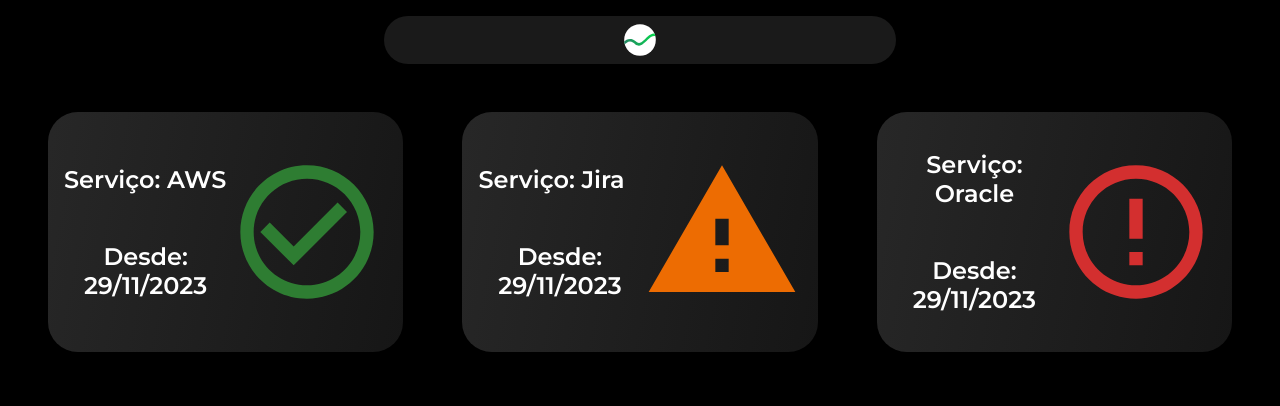
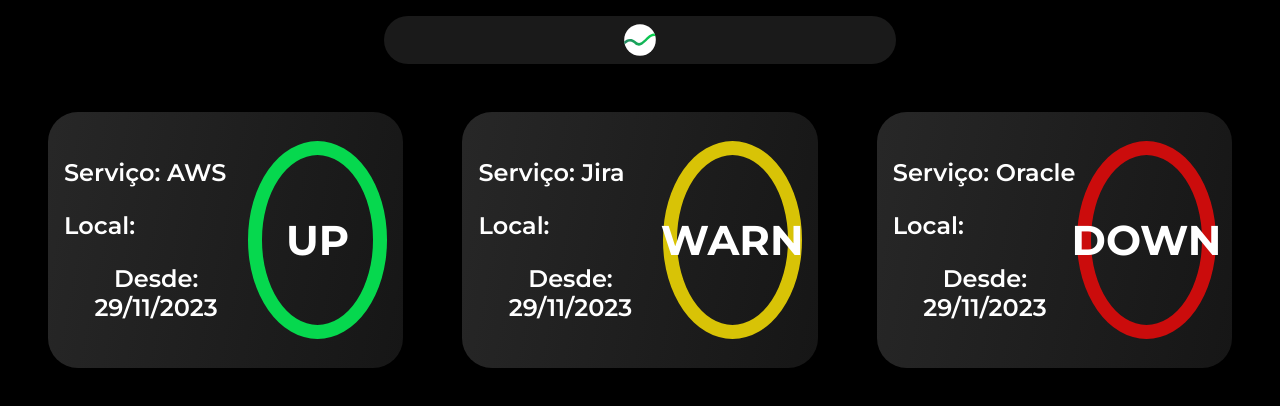
Before and after one commit to hackatonjefpicpay/frontend, a React (Create React App) app: page / in a window 1280 px wide. Shown: the top 406 px of the page. Built offline with nearby package versions, Linux system fonts and the light colour scheme; no server answers.

Commit message:
testing .env

```diff
--- /dev/null
+++ b/src/Components/IconCard/index.tsx
@@ -0,0 +1,30 @@
+import * as S from "./styles";
+
+interface IServiceIconCardProps {
+  value?: string;
+}
+const IconCard = ({ value }: IServiceIconCardProps) => {
+  if (value === "sucess") {
+    return (
+      <S.InfoBoxSucess>
+        <h1>UP</h1>
+      </S.InfoBoxSucess>
+    );
+  } else if (value === "warning") {
+    return (
+      <S.InfoBoxWarning>
+        <h1>WARN</h1>
+      </S.InfoBoxWarning>
+    );
+  } else if (value === "error") {
+    return (
+      <S.InfoBoxError>
+        <h1>DOWN</h1>
+      </S.InfoBoxError>
+    );
+  } else {
+    return <p>...</p>;
+  }
+};
+
+export { IconCard };
--- /dev/null
+++ b/src/Components/IconCard/styles.ts
@@ -0,0 +1,42 @@
+import styled from "styled-components";
+import { Box } from "@mui/material";
+
+export const InfoBoxSucess = styled(Box)`
+  width: 43%;
+  height: 88%;
+  border-radius: 100%;
+  border: 14px solid #06D84E;
+  padding: 1rem 3rem;
+  display: flex;
+  flex-direction: column;
+  align-items: center;
+  justify-content: center;
+  color: white;
+  font-size: 1.3rem;
+`;
+export const InfoBoxWarning = styled(Box)`
+  width: 43%;
+  height: 88%;
+  border-radius: 100%;
+  border: 14px solid #D8C306;
+  padding: 1rem 3rem;
+  display: flex;
+  flex-direction: column;
+  align-items: center;
+  justify-content: center;
+  color: white;
+  font-size: 1.3rem;
+`;
+export const InfoBoxError = styled(Box)`
+  width: 43%;
+  height: 88%;
+  border-radius: 100%;
+  border: 14px solid #CB0C0C;
+  padding: 1rem 3rem;
+  display: flex;
+  flex-direction: column;
+  align-items: center;
+  justify-content: center;
+  color: white;
+  font-size: 1.3rem;
+`;
--- a/src/Components/ServiceMainCard/index.tsx
+++ b/src/Components/ServiceMainCard/index.tsx
@@ -1,30 +1,36 @@
 import * as S from "./styles";
 
-import CheckCircleOutlineIcon from "@mui/icons-material/CheckCircleOutline";
-import ErrorOutlineIcon from "@mui/icons-material/ErrorOutline";
-import ReportProblemIcon from "@mui/icons-material/ReportProblem";
+import { IconCard } from "../IconCard";
 
 interface IServiceMainCardProps {
   serviceName?: string;
+  place?: string;
   status?: number;
 }
 
-const ServiceMainCard = ({ serviceName, status }: IServiceMainCardProps) => {
+const ServiceMainCard = ({
+  serviceName,
+  status,
+  place,
+}: IServiceMainCardProps) => {
+  const oracleUrl = process.env.REACT_APP_ORACLE_API_URL;
+
+  console.log(oracleUrl);
+
   return (
     <>
       <S.CardContainer>
         <S.ServiceInfoContainer>
           <S.ServiceStatus>Serviço: {serviceName}</S.ServiceStatus>
+          <S.ServiceStatus>Local: {place}</S.ServiceStatus>
           <S.ServiceStatus>Desde: {"29/11/2023"}</S.ServiceStatus>
         </S.ServiceInfoContainer>
         {status === 1 ? (
-          <CheckCircleOutlineIcon sx={{ fontSize: "10rem" }} color="success" />
+          <IconCard value={"sucess"} />
         ) : status === 2 ? (
-          <ReportProblemIcon sx={{ fontSize: "10rem" }} color="warning" />
+          <IconCard value={"warning"} />
         ) : (
-          status === 3 && (
-            <ErrorOutlineIcon sx={{ fontSize: "10rem" }} color="error" />
-          )
+          status === 3 && <IconCard value={"error"} />
         )}
       </S.CardContainer>
     </>
--- a/src/Components/ServiceMainCard/styles.ts
+++ b/src/Components/ServiceMainCard/styles.ts
@@ -2,7 +2,7 @@
 import { Box } from "@mui/material";
 
 export const CardContainer = styled(Box)`
-  height: 15rem;
+  height: 17rem;
   width: 30%;
   background: var(
     --gradient,
@@ -13,13 +13,17 @@
   display: flex;
   align-items: center;
   justify-content: space-between;
+
+  @media screen and (max-width: 1780px) {
+    height: 16rem;
+  }
 `;
 
 export const ServiceInfoContainer = styled(Box)`
   display: flex;
   flex-direction: column;
   align-items: flex-start;
-  gap: 3rem;
+  gap: 1.5rem;
 `;
 
 export const ServiceStatus = styled("p")`
--- a/src/Pages/Dashboard/index.tsx
+++ b/src/Pages/Dashboard/index.tsx
@@ -1,6 +1,4 @@
 import dependencies from "../../dependencies";
-import {LineChart} from "../../Components/lineChart";
-import { Log } from "../../Components/log";
 import * as S from "./style";
 import { NavBar } from "../../Components/NavBar";
 import { ServiceMainCard } from "../../Components/ServiceMainCard";
@@ -9,14 +7,17 @@
 const servicesList = [
   {
     name: "AWS",
+    place: "São Paulo",
     status: 1,
   },
   {
     name: "Jira",
+    place: "São Paulo",
     status: 2,
   },
   {
     name: "Oracle",
+    place: "São Paulo",
     status: 3,
   },
 ];
--- /dev/null
+++ b/src/Pages/TesteUrls/index.tsx
@@ -0,0 +1,9 @@
+const Teste = () => {
+  return (
+    <>
+      <h1>ORACLE: {process.env.REACT_APP_ORACLE_API_URL}</h1>
+    </>
+  );
+};
+
+export { Teste };
--- a/src/dependencies.ts
+++ b/src/dependencies.ts
@@ -1,6 +1,6 @@
 import React from "react";
 import axios from "axios";
 import moment from "moment";
-import { Grid } from "@mui/material";
+import { Grid, Button } from "@mui/material";
 
-export default { React, axios, moment, Grid };
+export default { React, axios, moment, Grid, Button };
--- a/src/router.tsx
+++ b/src/router.tsx
@@ -1,11 +1,13 @@
 import { BrowserRouter as Router, Route, Routes } from "react-router-dom";
 import { Dashboard } from "./Pages/Dashboard";
+import { Teste } from "./Pages/TesteUrls";
 
 const AppRouter = () => {
   return (
     <Router basename="/">
       <Routes>
         <Route path="/" element={<Dashboard />} />
+        <Route path="/teste" element={<Teste />} />
       </Routes>
     </Router>
   );
```
Also changed, not shown: src/Components/lineChart.tsx (deleted, +0 -49 lines), src/Components/log.tsx (deleted, +0 -13 lines).
